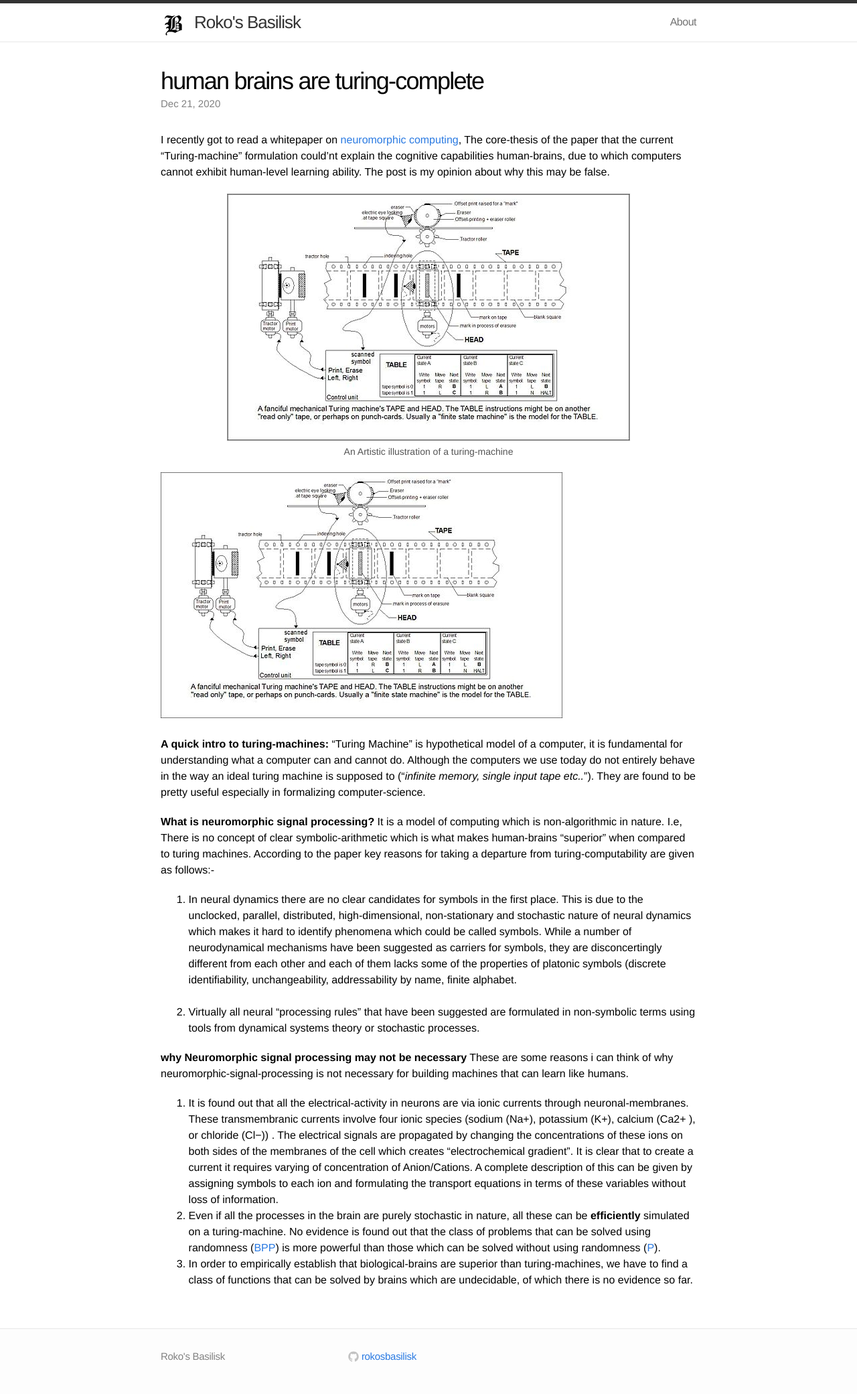
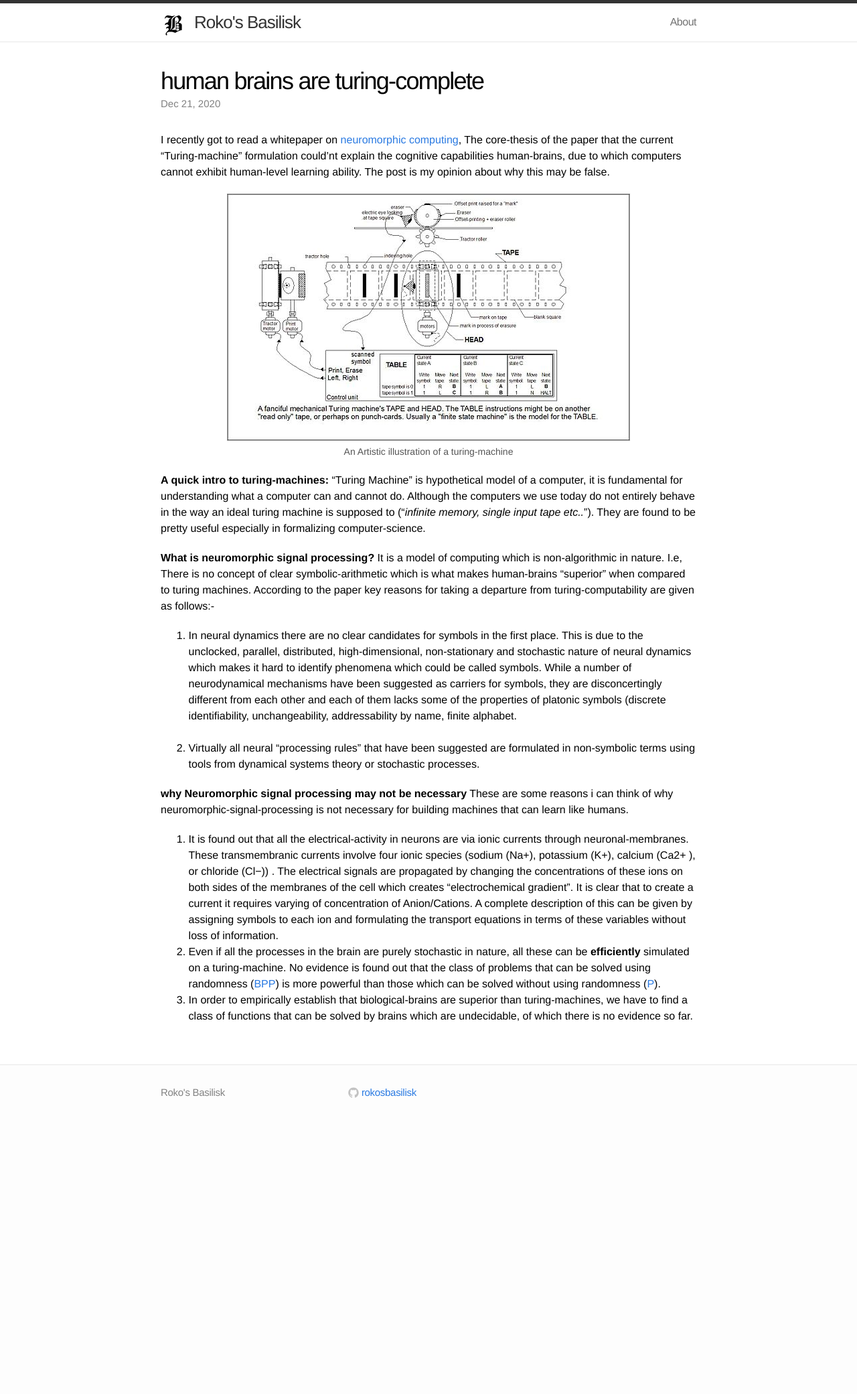
Before and after one commit to rokosbasilisk/rokosbasilisk.github.io, a Jekyll site: the page built from _posts/2020-12-21-non-turing.markdown, in a window 1280 px wide. Shown: the whole page at 67% size. Built offline with Jekyll 4.4.1, drawn with Linux system fonts in a browser that asks for light colours; after the commit the page ends 1687 px from its top, so only the background shows below that.

Commit message:
remove extra image
remove extra image

```diff
--- a/_posts/2020-12-21-non-turing.markdown
+++ b/_posts/2020-12-21-non-turing.markdown
@@ -15,7 +15,6 @@ I recently got to read a whitepaper on [neuromorphic computing](/assets/docs/non
 <div class="thecap">An Artistic illustration of a turing-machine</div>
 </div>
 
-![alt text](/assets/turing_machine.jpeg "Title")
 
 **A quick intro to turing-machines:** "Turing Machine" is hypothetical model of a computer, it is fundamental for understanding what a computer can and cannot do. Although the computers we use today do not entirely behave in the way an ideal turing machine is supposed to ("*infinite memory, single input tape etc..*"). They are found to be pretty useful especially in formalizing computer-science.
 
```
